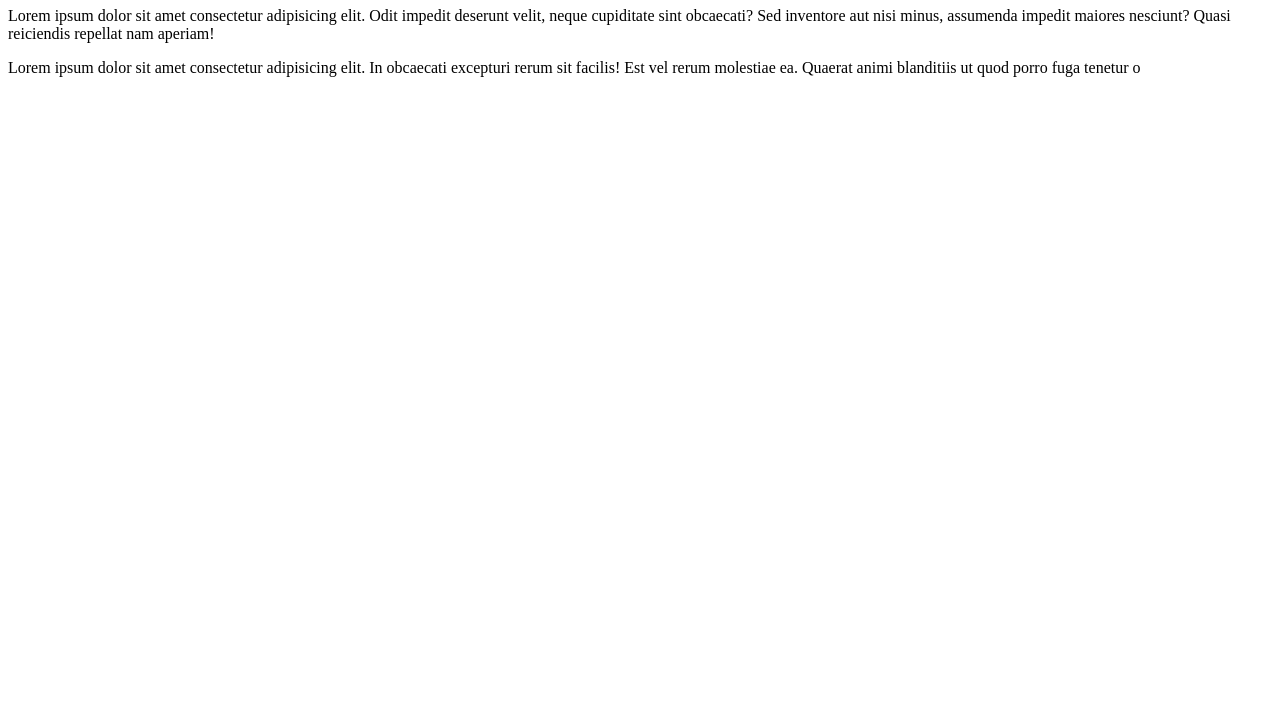
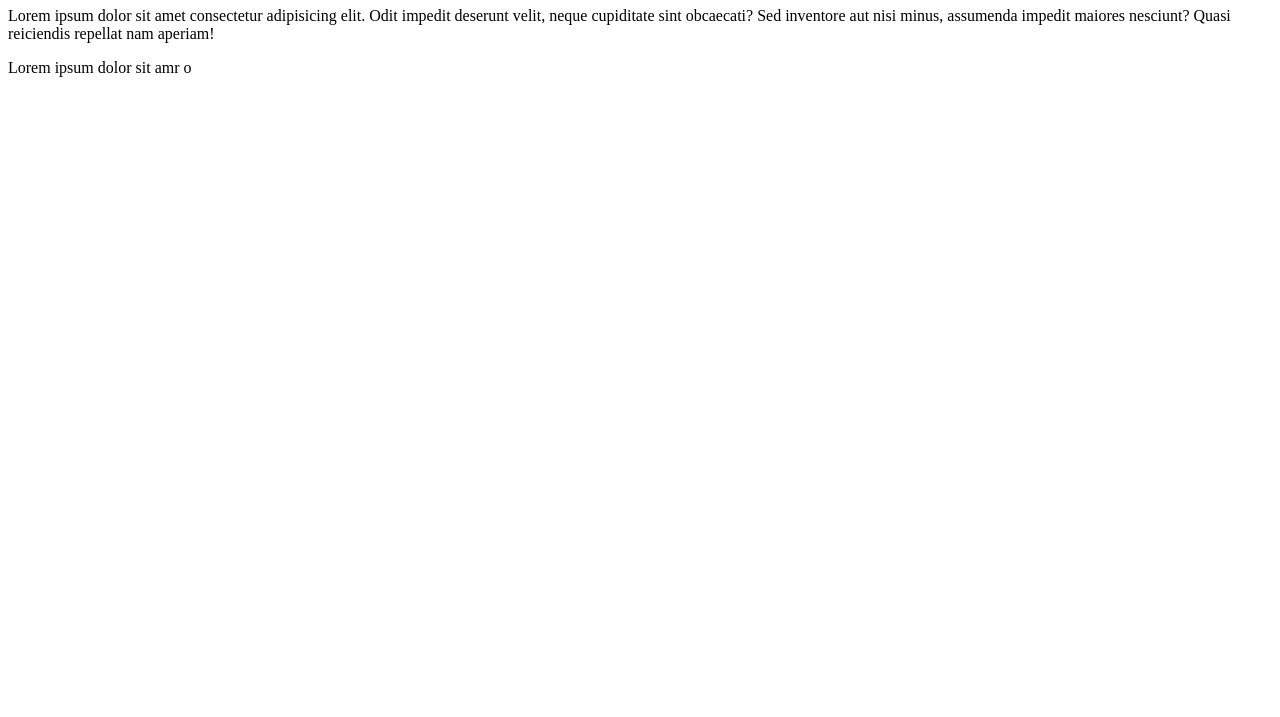
Before and after one commit to JonataFSantos/Ola-Mundo, a plain HTML site: page Site exemplo/index.html in a window 1280 px wide. Shown: the part 83-800 px from the top of the page. Drawn offline with Linux system fonts and the light colour scheme.

Commit message:
Commit test 2
commit

```diff
--- a/Site exemplo/index.html
+++ b/Site exemplo/index.html
@@ -9,6 +9,6 @@
 <body>
     <h1>Olé, mundo!</h1>
     <p>Lorem ipsum dolor sit amet consectetur adipisicing elit. Odit impedit deserunt velit, neque cupiditate sint obcaecati? Sed inventore aut nisi minus, assumenda impedit maiores nesciunt? Quasi reiciendis repellat nam aperiam!</p>
-    <p>Lorem ipsum dolor sit amet consectetur adipisicing elit. In obcaecati excepturi rerum sit facilis! Est vel rerum molestiae ea. Quaerat animi blanditiis ut quod porro fuga tenetur o</p>
+    <p>Lorem ipsum dolor sit amr o</p>
 </body>
 </html>
```
